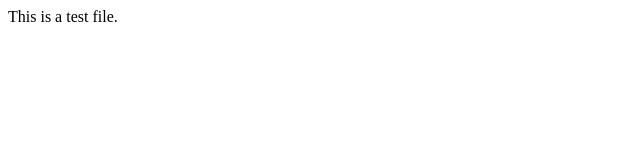
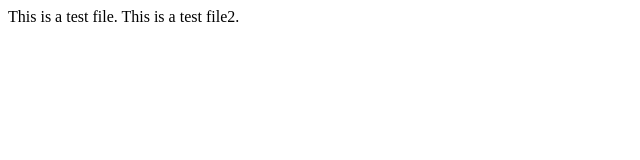
Before and after one commit to centemians/testrepo, a plain HTML site: page index.html in a window 1280 px wide. Shown: the whole page, without its empty margins (0-640 px from the left). Drawn offline with Linux system fonts and the light colour scheme.

Commit message:
Second commit

```diff
--- a/index.html
+++ b/index.html
@@ -6,6 +6,6 @@
     <title>Document</title>
   </head>
   <body>
-    This is a test file.
+    This is a test file. This is a test file2.
   </body>
 </html>
```
